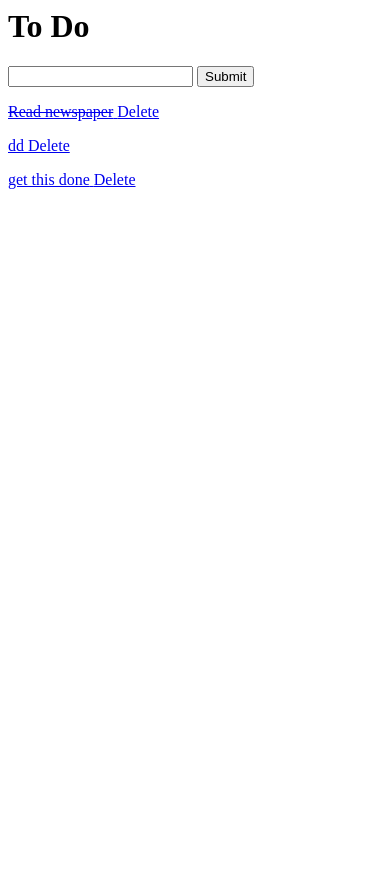
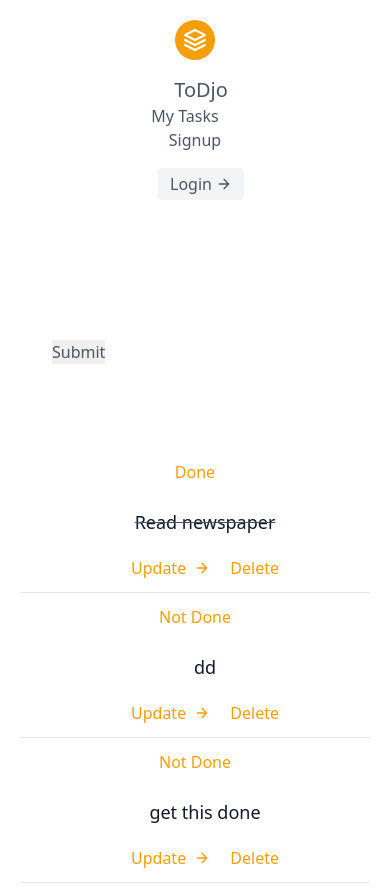
Before and after one commit to msutic/django_todo, a Django app: page /tasks/ in a window 390 px wide. Before the commit the page ends 189 px from the top, so only its background shows below. Run offline with Django 3.2, Linux system fonts and the light colour scheme; data comes from the database, SQL or seed files in the repository; both versions use the stored data as it was after the commit.

Commit message:
added landing page, navbar and /tasks design updated

```diff
--- a/django_todo/settings.py
+++ b/django_todo/settings.py
@@ -56,7 +56,7 @@ ROOT_URLCONF = 'django_todo.urls'
 TEMPLATES = [
     {
         'BACKEND': 'django.template.backends.django.DjangoTemplates',
-        'DIRS': [],
+        'DIRS': [ BASE_DIR / 'templates' ],
         'APP_DIRS': True,
         'OPTIONS': {
             'context_processors': [
--- a/django_todo/urls.py
+++ b/django_todo/urls.py
@@ -13,10 +13,13 @@ Including another URLconf
     1. Import the include() function: from django.urls import include, path
     2. Add a URL to urlpatterns:  path('blog/', include('blog.urls'))
 """
+from os import name
+from tasks.views import LandingPageView
 from django.contrib import admin
 from django.urls import path, include
 
 urlpatterns = [
     path('admin/', admin.site.urls),
+    path('', LandingPageView.as_view(), name='landing-page'),
     path('tasks/', include('tasks.urls', namespace='tasks'))
 ]
--- a/tasks/templates/tasks/delete.html
+++ b/tasks/templates/tasks/delete.html
@@ -1,3 +1,6 @@
+{% extends "base.html" %}
+
+{% block content %}
 <p>Are you sure you want to delete this task?
     {{ item }}
 </p>
@@ -8,3 +11,4 @@
     {% csrf_token %}
     <button type="submit">Confirm</button>
 </form>
+{% endblock content %}
--- a/tasks/templates/tasks/detail.html
+++ b/tasks/templates/tasks/detail.html
@@ -1,3 +1,6 @@
+{% extends "base.html" %}
+
+{% block content %}
 <h3>Task details</h3>
 
 <form method="POST" action=".">
@@ -5,3 +8,4 @@
     {{ form.as_p }}
     <button type="submit">Update</button>
 </form>
+{% endblock content %}
--- a/tasks/templates/tasks/list.html
+++ b/tasks/templates/tasks/list.html
@@ -1,21 +1,53 @@
-<h1>To Do</h1>
+{% extends "base.html" %}
+
+{% block content %}
+
+
+<div class=>
+
+</div>
+
+<section class="text-gray-600 body-font">
+    <div class="container px-5 py-24 mx-auto">
+      <div class="flex lg:w-2/3 w-full sm:flex-row flex-col mx-auto px-8 sm:space-x-4 sm:space-y-0 space-y-4 sm:px-0 items-end">
         <form method="POST" action=".">
             {% csrf_token %}
             {{form.title}}
             <input type="submit" name="Add Task">
         </form>
+        </div>
+    </div>
+  </section>
 
+<section class="text-gray-600 body-font">
+    <div class="container px-5  mx-auto">
         {% for task in tasks %}
-<div>
-    <p>
-    <a href="{% url 'tasks:task-detail' task.pk %}">
+            <div class="flex items-center lg:w-3/5 mx-auto border-b pb-3 mb-3 border-gray-200 sm:flex-row flex-col">
+                <div class="sm:w-32 w-20  inline-flex items-center justify-center text-yellow-500 flex-shrink-0">
                     {% if task.complete %}
-        <strike>{{ task }}</strike>
+                        Done
                     {% else %}
-        <span>{{ task }}</span>
+                        Not Done
                     {% endif %}
+                </div>
+                <div class="flex-grow sm:text-left text-center ml-5 mt-6 sm:mt-0">
+                    {% if task.complete %}
+                        <strike><h2 class="text-gray-900 text-lg title-font font-medium mb-2">{{ task }}</h2></strike>
+                    {% else %}
+                        <h2 class="text-gray-900 text-lg title-font font-medium mb-2">{{ task }}</h2>
+                    {% endif %}
+                    <a href="{% url 'tasks:task-detail' task.pk %}" class="mt-3 text-yellow-500 inline-flex items-center">
+                        Update
+                        <svg fill="none" stroke="currentColor" stroke-linecap="round" stroke-linejoin="round" stroke-width="2" class="w-4 h-4 ml-2" viewBox="0 0 24 24">
+                        <path d="M5 12h14M12 5l7 7-7 7"></path>
+                        </svg>
                     </a>
-    <a href="{% url 'tasks:task-delete' task.pk %}">Delete</a>
-    </p>
+                    <a href="{% url 'tasks:task-delete' task.pk %}" class="mt-3 ml-4 text-yellow-500 inline-flex items-center">
+                        Delete
+                    </a>
+                </div>
             </div>
         {% endfor %}
+    </div>
+  </section>
+{% endblock content %}
--- a/tasks/views.py
+++ b/tasks/views.py
@@ -1,11 +1,17 @@
 from django.shortcuts import redirect, render
 from django.urls import reverse
 from django.http import HttpResponse
+from django.views import generic
 
 
 from .models import Task
 from .forms import TaskForm
 # Create your views here.
+
+
+class LandingPageView(generic.TemplateView):
+    template_name = 'landing.html'
+
 
 def index(request):
     tasks = Task.objects.all()
--- /dev/null
+++ b/templates/base.html
@@ -0,0 +1,15 @@
+<!DOCTYPE html>
+<html lang="en">
+<head>
+    <meta charset="UTF-8">
+    <meta http-equiv="X-UA-Compatible" content="IE=edge">
+    <meta name="viewport" content="width=device-width, initial-scale=1.0">
+    <link href="https://unpkg.com/tailwindcss@^2/dist/tailwind.min.css" rel="stylesheet">
+    <title>Todo</title>
+</head>
+<body>
+    {% include 'navbar.html' %}
+    {% block content %}
+    {% endblock %}
+</body>
+</html>
--- /dev/null
+++ b/templates/navbar.html
@@ -0,0 +1,20 @@
+<header class="text-gray-600 body-font">
+    <div class="container mx-auto flex flex-wrap p-5 flex-col md:flex-row items-center">
+      <a class="flex title-font font-medium items-center text-gray-900 mb-4 md:mb-0">
+        <svg xmlns="http://www.w3.org/2000/svg" fill="none" stroke="currentColor" stroke-linecap="round" stroke-linejoin="round" stroke-width="2" class="w-10 h-10 text-white p-2 bg-yellow-500 rounded-full" viewBox="0 0 24 24">
+          <path d="M12 2L2 7l10 5 10-5-10-5zM2 17l10 5 10-5M2 12l10 5 10-5"></path>
+        </svg>
+        <a href="{% url 'landing-page' %}"><span class="ml-3 text-xl">ToDjo</span></a>
+      </a>
+      <nav class="md:ml-auto md:mr-auto flex flex-wrap items-center text-base justify-center">
+        <a href="{% url 'tasks:task-list' %}" class="mr-5 hover:text-gray-900">My Tasks</a>
+      </nav>
+      <a href="">Signup</a>
+      <button class="ml-3 inline-flex items-center bg-gray-100 border-0 py-1 px-3 focus:outline-none hover:bg-gray-200 rounded text-base mt-4 md:mt-0">
+          Login
+        <svg fill="none" stroke="currentColor" stroke-linecap="round" stroke-linejoin="round" stroke-width="2" class="w-4 h-4 ml-1" viewBox="0 0 24 24">
+          <path d="M5 12h14M12 5l7 7-7 7"></path>
+        </svg>
+      </button>
+    </div>
+  </header>
```
Also changed, not shown: templates/landing.html (added, +17 -0 lines), db.sqlite3. Lines whose indentation alone changed are shown as unchanged.
